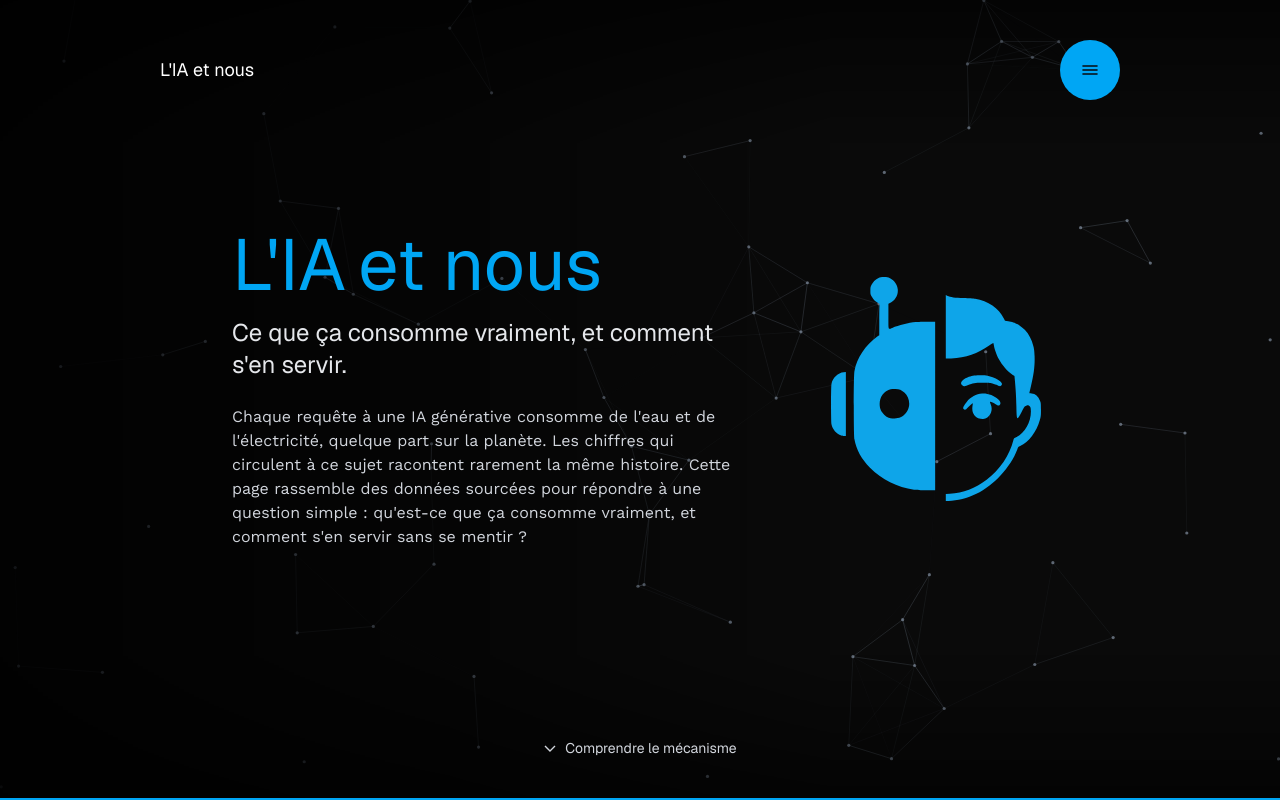
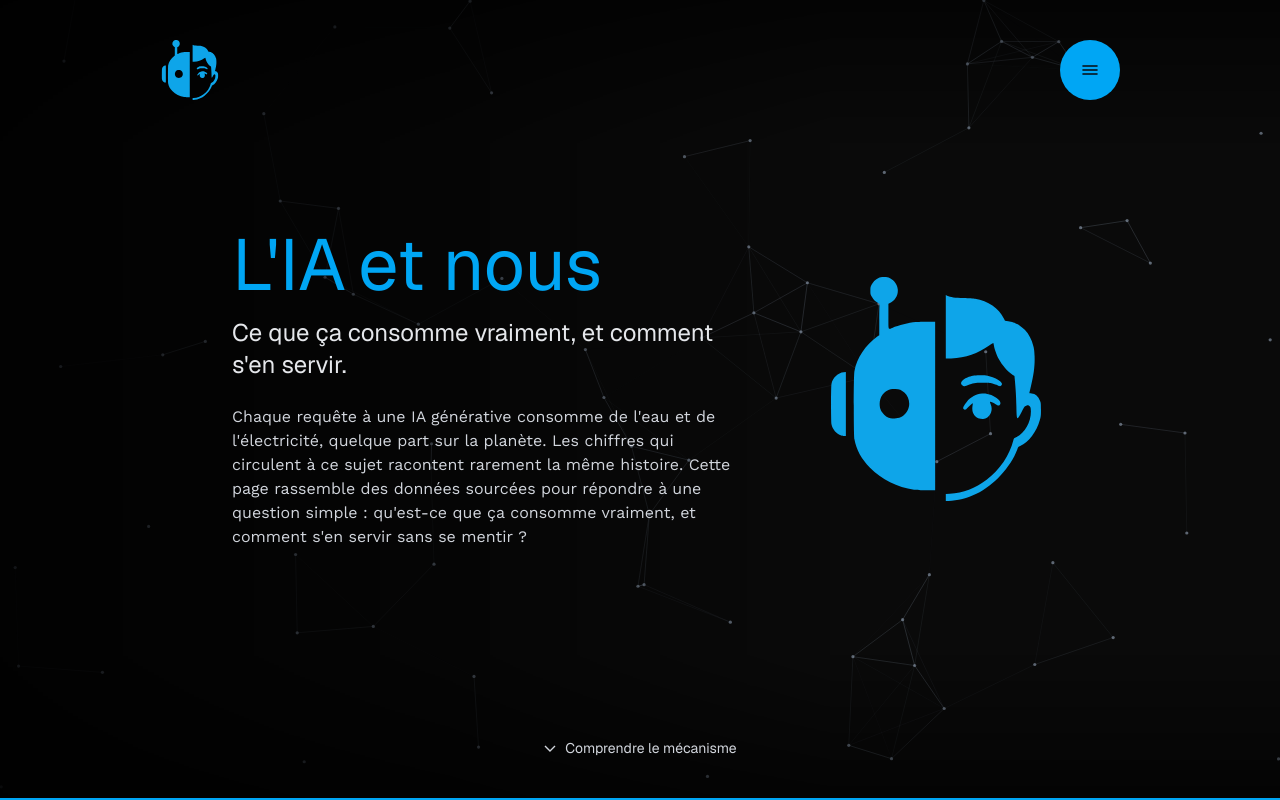
Before and after one commit to Devbrek/lia-et-nous, a Next.js app: page / in a window 1280 px wide. Shown: the top 800 px of the page. Built offline with nearby package versions, Linux system fonts and the light colour scheme.

Commit message:
fix: brand par logo

```diff
--- a/components/lia-et-nous/Navbar.tsx
+++ b/components/lia-et-nous/Navbar.tsx
@@ -2,6 +2,7 @@
 
 import { useEffect, useRef, useState, useSyncExternalStore } from "react";
 import Container from "@/components/lia-et-nous/Container";
+import Image from "next/image";
 
 type NavLink = {
   label: string;
@@ -14,7 +15,7 @@ type NavbarContent = {
 };
 
 const navbar: NavbarContent = {
-  brand: "L'IA et nous",
+  brand: "",
   navLinks: [
     { label: "Accueil", href: "#home" },
     { label: "Le mécanisme", href: "#mecanisme" },
@@ -287,9 +288,15 @@ export default function Navbar() {
             <a
               href="#top"
               onClick={scrollToTop}
-              className="font-heading text-base sm:text-lg text-white hover:text-sky-400 transition-colors duration-200"
+              className="flex items-center hover:opacity-80 transition-opacity duration-200"
             >
-              {navbar.brand}
+              <Image
+                src="/iaetnous.svg"
+                alt="L'IA et nous"
+                width={36}
+                height={36}
+                className="w-10 h-10 sm:w-15 sm:h-15"
+              />
             </a>
 
             {/* Bouton hamburger, toujours visible, toujours en haut à droite —
```
